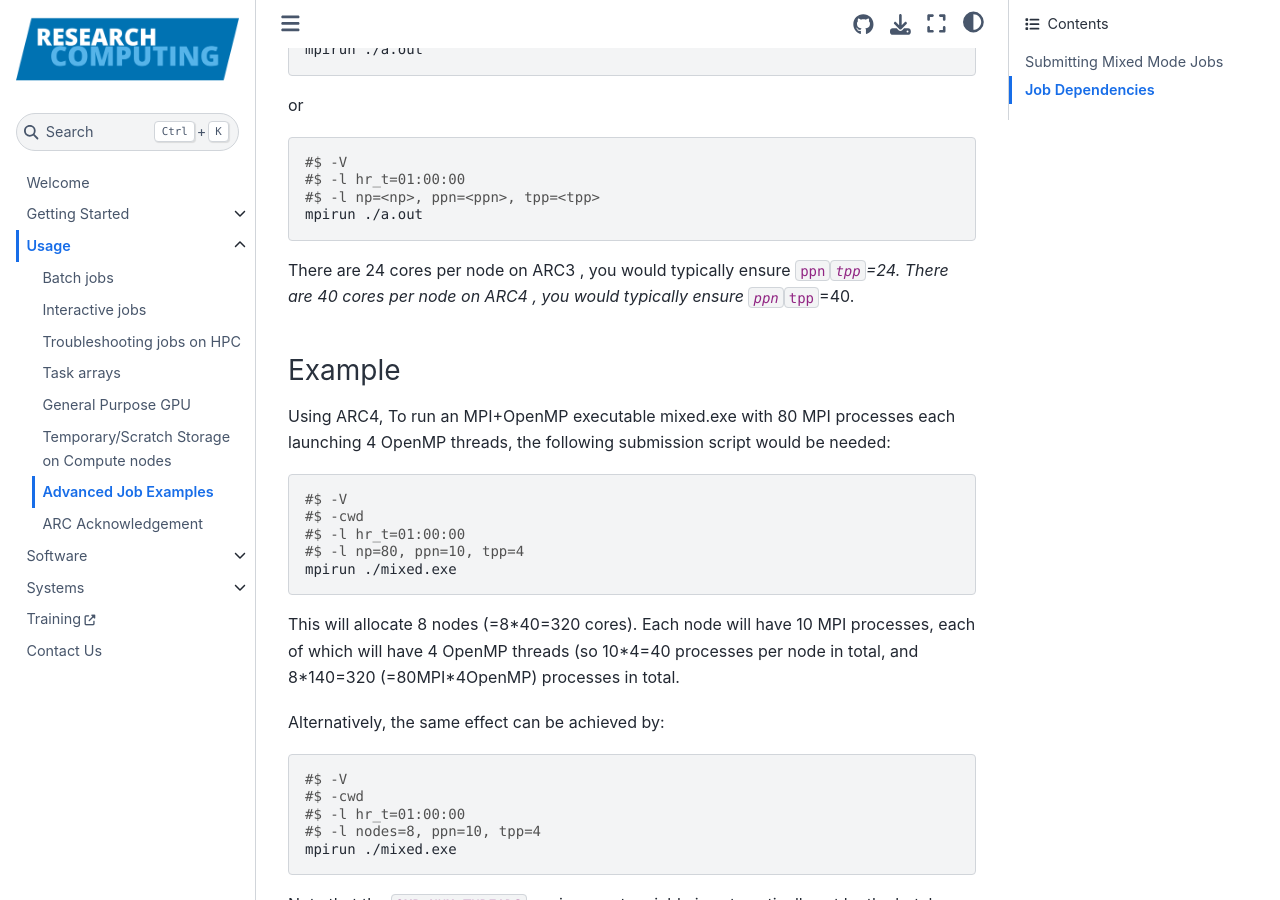
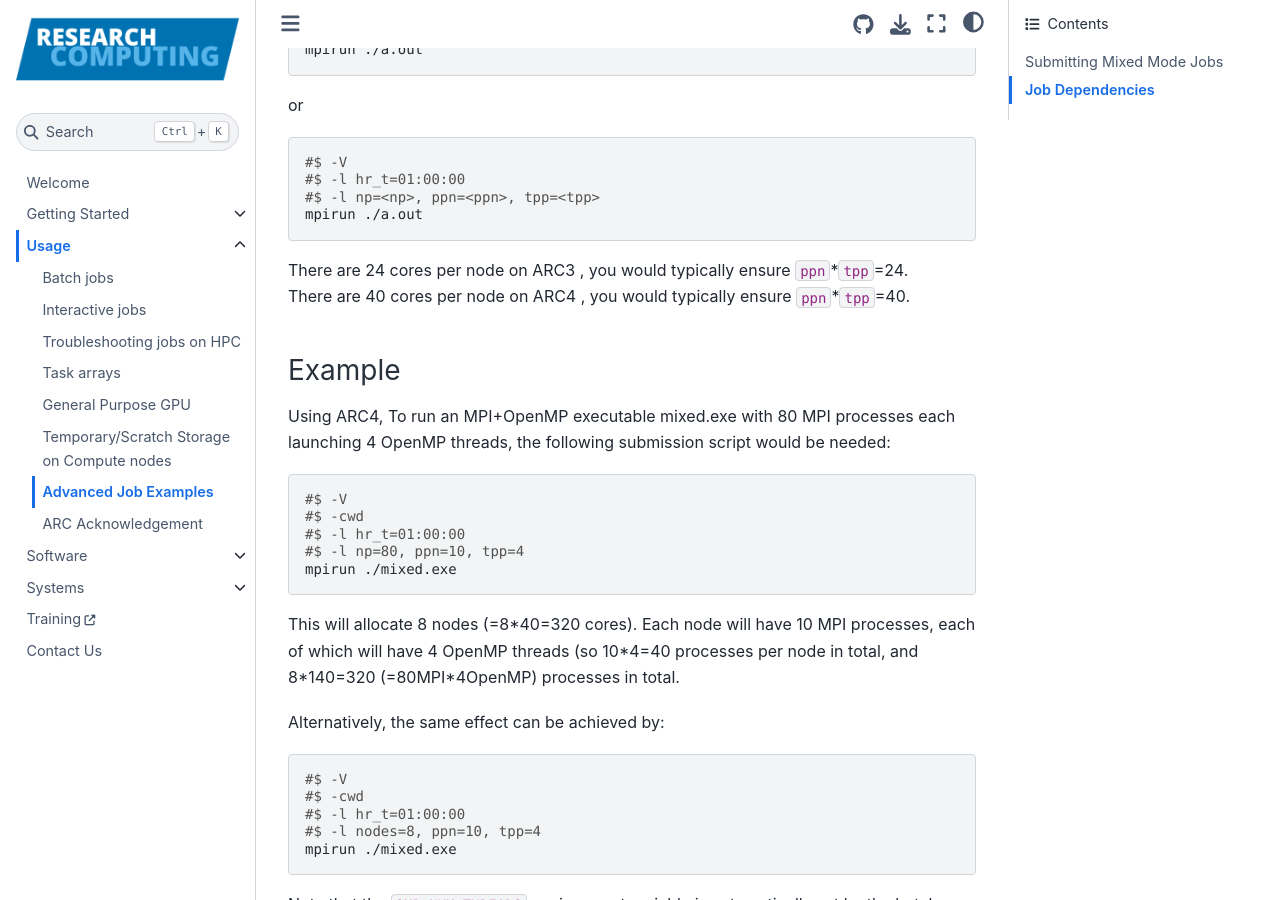
Before and after one commit to foqueiroz/arcdocs.github.io, a Jupyter Book: the page built from book/usage/advanced.md, in a window 1280 px wide and 900 px high, scrolled down 667 px. Built offline with Jupyter Book 1.0.4 settings and Sphinx 7.4.7 and the Sphinx Book theme 1.1.4, drawn with Linux system fonts in a browser that asks for light colours.

Commit message:
Fixed broken char

````diff
--- a/book/usage/advanced.md
+++ b/book/usage/advanced.md
@@ -29,8 +29,8 @@ or
 #$ -l np=<np>, ppn=<ppn>, tpp=<tpp>
 mpirun ./a.out
 ```
-There are 24 cores per node on ARC3 , you would typically ensure `ppn`*`tpp`=24.
-There are 40 cores per node on ARC4 , you would typically ensure `ppn`*`tpp`=40.
+There are 24 cores per node on ARC3 , you would typically ensure `ppn`\*`tpp`=24.
+There are 40 cores per node on ARC4 , you would typically ensure `ppn`\*`tpp`=40.
 
 ### Example
 Using ARC4, To run an MPI+OpenMP executable mixed.exe with 80 MPI processes each launching 4 OpenMP threads, the following submission script would be needed:
````
